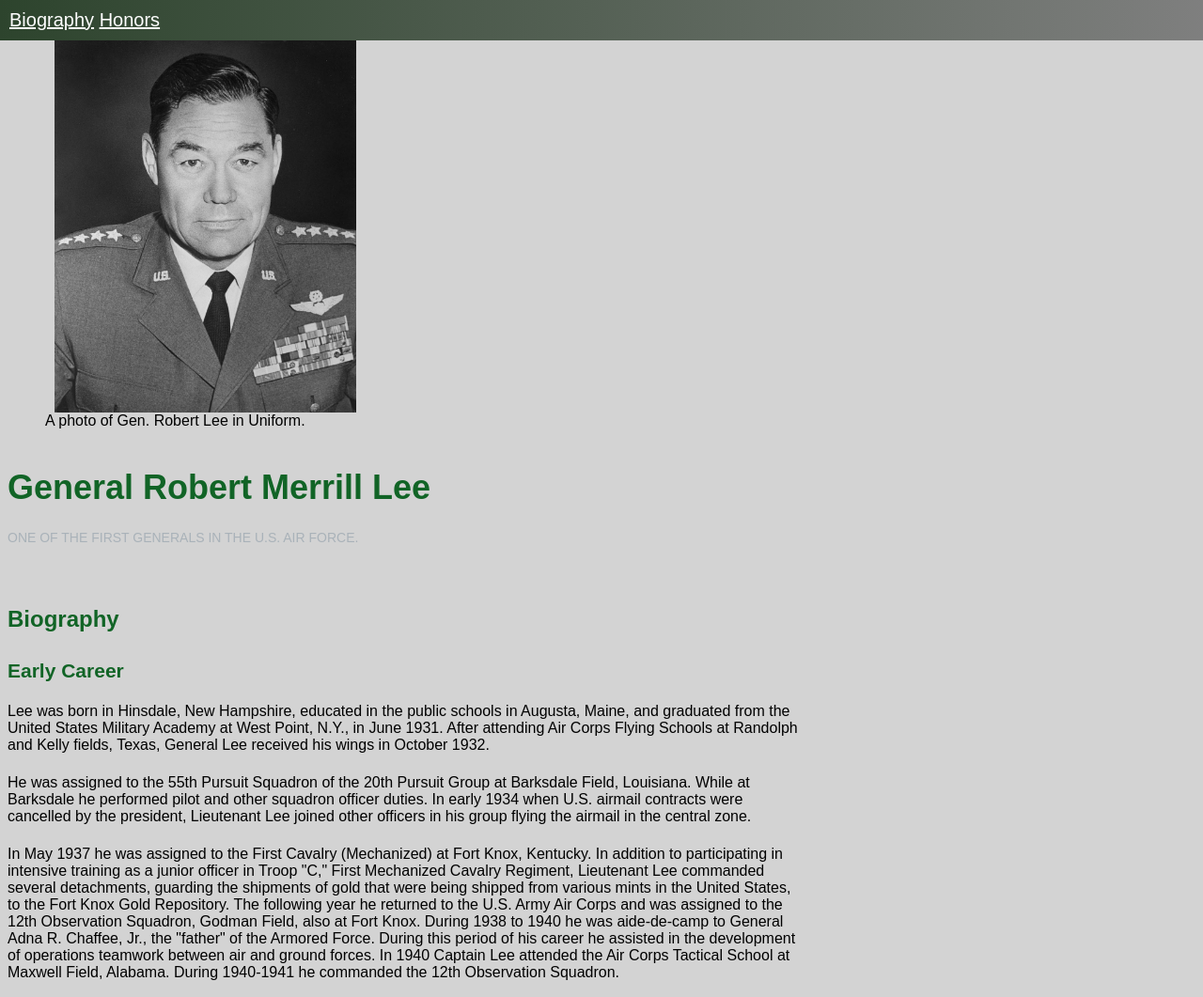
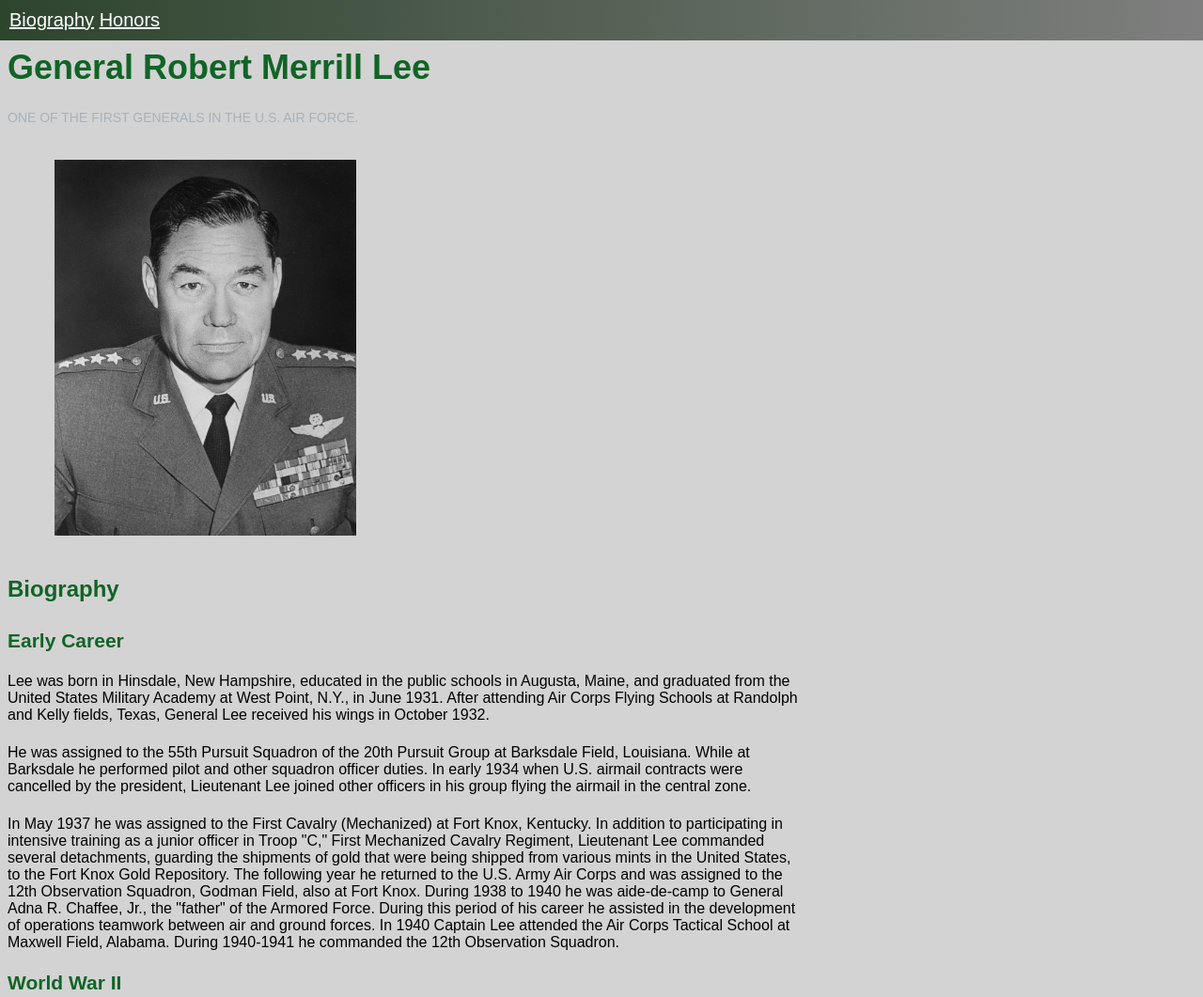
Before and after one commit to rml7du/Tribute-Page, a plain HTML site: page index.html in a window 1280 px wide. Shown: the top 1061 px of the page at 94% size. Drawn offline with Linux system fonts and the light colour scheme.

Commit message:
attempting to format in a grid. Still havent figured out.

```diff
--- a/index.html
+++ b/index.html
@@ -13,14 +13,11 @@
                 <a href = "#honors">Honors</a>
             </nav>
         </header>
-        <section class=col-1-3>
-            <figure>
-                <img src="assets/1024px-Robert_Merrill_Lee.jpg" alt = "Photo or General Robert Lee in Uniform">
-                <figcaption>A photo of Gen. Robert Lee in Uniform.</figcaption>
-            </figure>
-        </section>
         <h1>General Robert Merrill Lee</h1>
         <h5>One of the first Generals in the U.S. Air Force.</h5>
+        <section class= "col-1-3">
+            <img src="assets/1024px-Robert_Merrill_Lee.jpg" alt = "Photo or General Robert Lee in Uniform">
+        </section>
         <section class= "col-2-3">
             <h2 id="biography">Biography</h2>
             <h3>Early Career</h3>
--- a/style.css
+++ b/style.css
@@ -11,7 +11,7 @@
 .col-1-3 {
     width: 33.33%;
   }
-  .col-2-3 {
+.col-2-3 {
     width: 66.66%;
   }
 /*
@@ -65,6 +65,7 @@ h1, h2, h3, h4 {
   h1 {
     font-size: 36px;
     line-height: 44px;
+    margin-top: 50px;
   }
   h2 {
     font-size: 24px;
```
